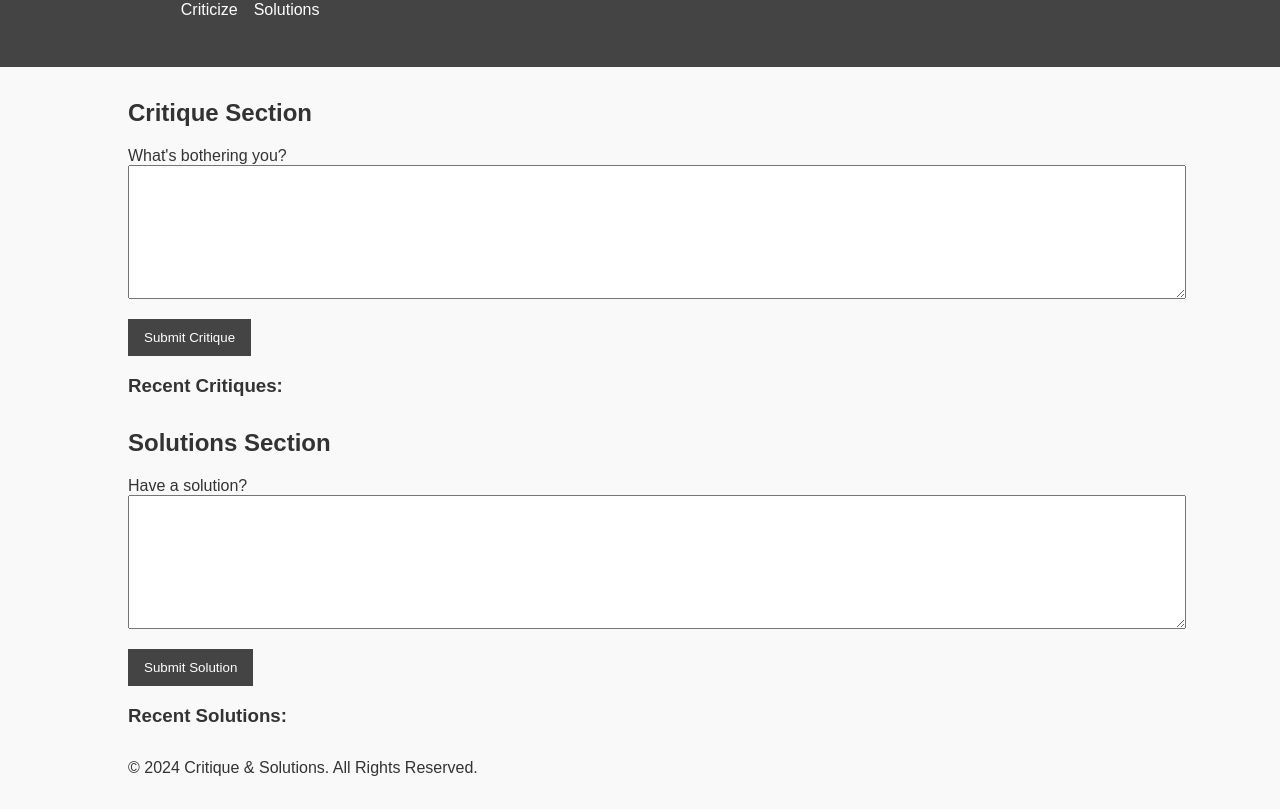
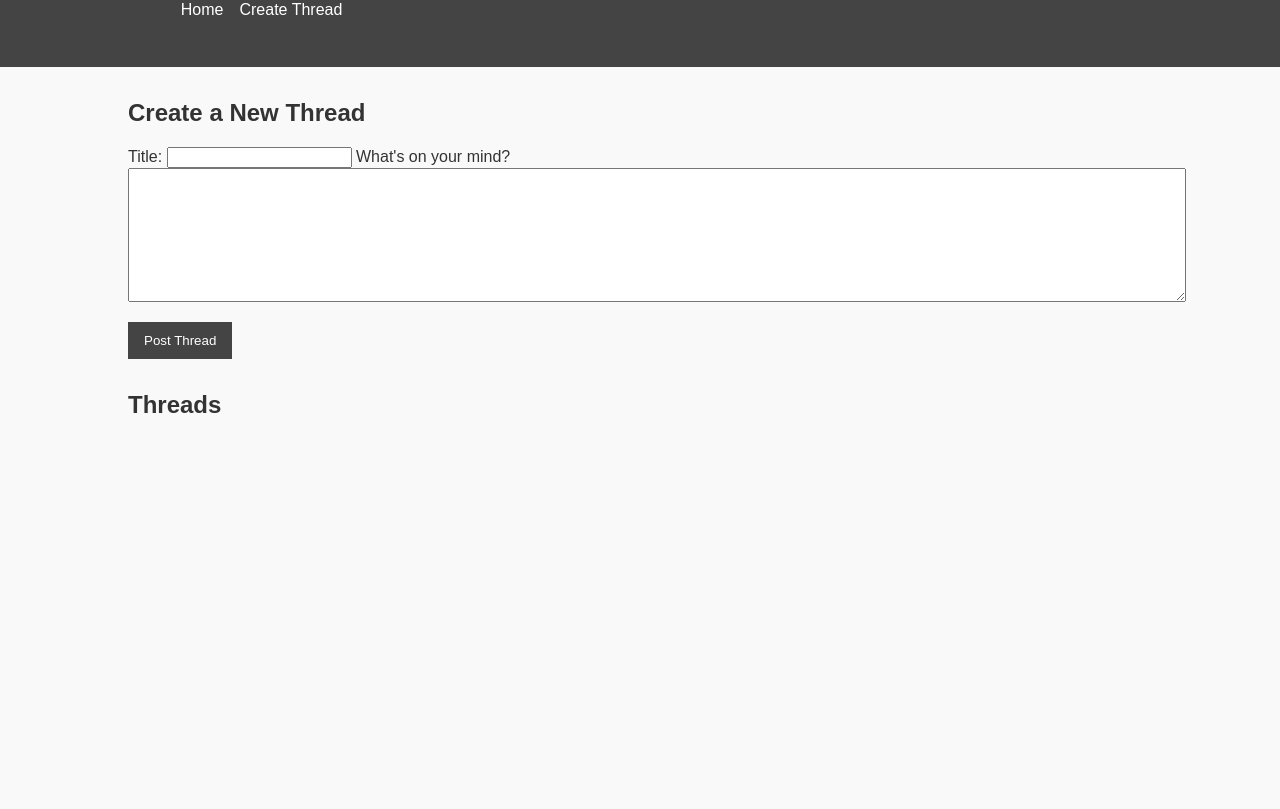
Before and after one commit to Critique-and-Solutions-Platform/.github, a plain HTML site: page index.html in a window 1280 px wide. Shown: the part 100-909 px from the top of the page. After the commit the page ends 800 px from the top, so only its background shows below. Drawn offline with Linux system fonts and the light colour scheme.

Commit message:
Update index.html

```diff
--- a/index.html
+++ b/index.html
@@ -3,61 +3,45 @@
 <head>
     <meta charset="UTF-8">
     <meta name="viewport" content="width=device-width, initial-scale=1.0">
-    <title>Critique and Solutions Platform</title>
+    <title>Thread-Based Platform</title>
     <link rel="stylesheet" href="styles.css">
 </head>
 <body>
     <header>
         <div class="container">
-            <h1>Critique & Solutions</h1>
+            <h1>ThreadSpace</h1>
             <nav>
                 <ul>
-                    <li><a href="#critique">Criticize</a></li>
-                    <li><a href="#solution">Solutions</a></li>
+                    <li><a href="#threads">Home</a></li>
+                    <li><a href="#newThread">Create Thread</a></li>
                 </ul>
             </nav>
         </div>
     </header>
 
-    <section id="critique">
+    <section id="newThread">
         <div class="container">
-            <h2>Critique Section</h2>
-            <form id="critiqueForm">
-                <label for="critiquePost">What's bothering you?</label>
-                <textarea id="critiquePost" name="critiquePost" required></textarea>
-                <button type="submit">Submit Critique</button>
+            <h2>Create a New Thread</h2>
+            <form id="threadForm">
+                <label for="threadTitle">Title:</label>
+                <input type="text" id="threadTitle" name="threadTitle" required>
+
+                <label for="threadContent">What's on your mind?</label>
+                <textarea id="threadContent" name="threadContent" required></textarea>
+
+                <button type="submit">Post Thread</button>
             </form>
-            <div id="critiqueList">
-                <h3>Recent Critiques:</h3>
-                <ul id="critiqueItems">
-                    <!-- Dynamic Critique Items will be inserted here -->
-                </ul>
-            </div>
         </div>
     </section>
 
-    <section id="solution">
+    <section id="threads">
         <div class="container">
-            <h2>Solutions Section</h2>
-            <form id="solutionForm">
-                <label for="solutionPost">Have a solution?</label>
-                <textarea id="solutionPost" name="solutionPost" required></textarea>
-                <button type="submit">Submit Solution</button>
-            </form>
-            <div id="solutionList">
-                <h3>Recent Solutions:</h3>
-                <ul id="solutionItems">
-                    <!-- Dynamic Solution Items will be inserted here -->
-                </ul>
-            </div>
+            <h2>Threads</h2>
+            <ul id="threadList">
+                <!-- Threads will be dynamically inserted here -->
+            </ul>
         </div>
     </section>
-
-    <footer>
-        <div class="container">
-            <p>© 2024 Critique & Solutions. All Rights Reserved.</p>
-        </div>
-    </footer>
 
     <script src="scripts.js"></script>
 </body>
```
